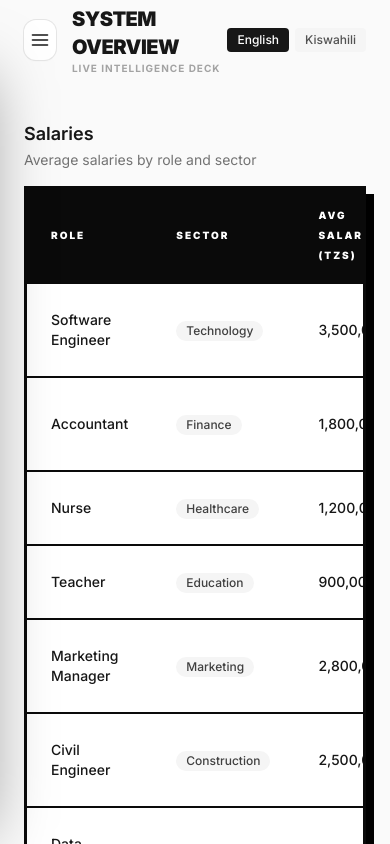
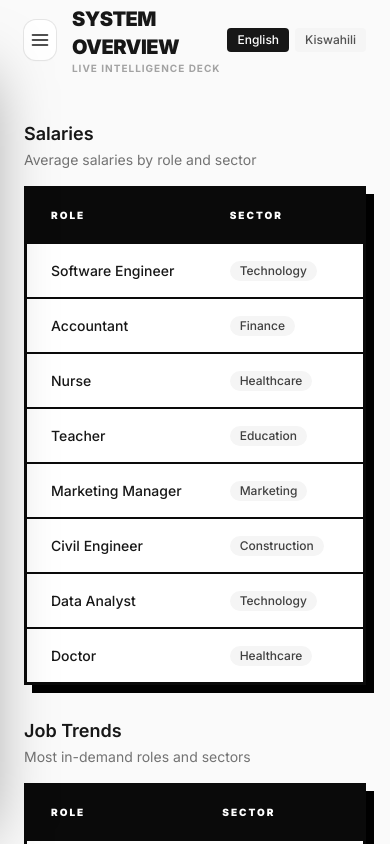
Before and after one commit to abdulqadirmsingi/aq, a Next.js app in the folder frontend/: page /hr in a window 390 px wide. Shown: the top 844 px of the page. Built offline with nearby package versions, Linux system fonts and the light colour scheme; no server answers.

Commit message:
feat: Add horizontal scrolling to DataTable and prevent text wrapping in table cells and headers.

```diff
--- a/frontend/src/components/ui/data-table.tsx
+++ b/frontend/src/components/ui/data-table.tsx
@@ -21,14 +21,15 @@ export function DataTable<T>({
   emptyMessage = "No data available",
 }: DataTableProps<T>) {
   return (
-    <div className="overflow-hidden border-[3px] border-neutral-950 bg-white shadow-[8px_8px_0px_0px_rgba(0,0,0,1)]">
-      <table className="w-full text-left text-sm border-collapse">
+    <div className="border-[3px] border-neutral-950 bg-white shadow-[8px_8px_0px_0px_rgba(0,0,0,1)]">
+      <div className="overflow-x-auto">
+        <table className="w-full min-w-[600px] text-left text-sm border-collapse md:min-w-full">
           <thead>
             <tr className="bg-neutral-950">
               {columns.map((col) => (
                 <th
                   key={col.key}
-                className="px-6 py-4 text-[10px] font-black uppercase tracking-[0.2em] text-white border-b-[3px] border-neutral-950"
+                  className="px-6 py-4 text-[10px] font-black uppercase tracking-[0.2em] text-white border-b-[3px] border-neutral-950 whitespace-nowrap"
                 >
                   {col.header}
                 </th>
@@ -46,7 +47,7 @@ export function DataTable<T>({
                     <td
                       key={col.key}
                       className={cn(
-                      "px-6 py-4 font-bold text-neutral-900 group-hover:text-black transition-colors",
+                        "px-6 py-4 font-bold text-neutral-900 group-hover:text-black transition-colors whitespace-nowrap",
                         col.className,
                       )}
                     >
@@ -59,7 +60,7 @@ export function DataTable<T>({
               <tr className="bg-white">
                 <td
                   colSpan={columns.length}
-                className="px-6 py-8 text-center text-sm font-bold text-neutral-500"
+                  className="px-6 py-8 text-center text-sm font-bold text-neutral-500 whitespace-nowrap"
                 >
                   {emptyMessage}
                 </td>
@@ -68,5 +69,6 @@ export function DataTable<T>({
           </tbody>
         </table>
       </div>
+    </div>
   );
 }
```
Lines whose indentation alone changed are shown as unchanged.
